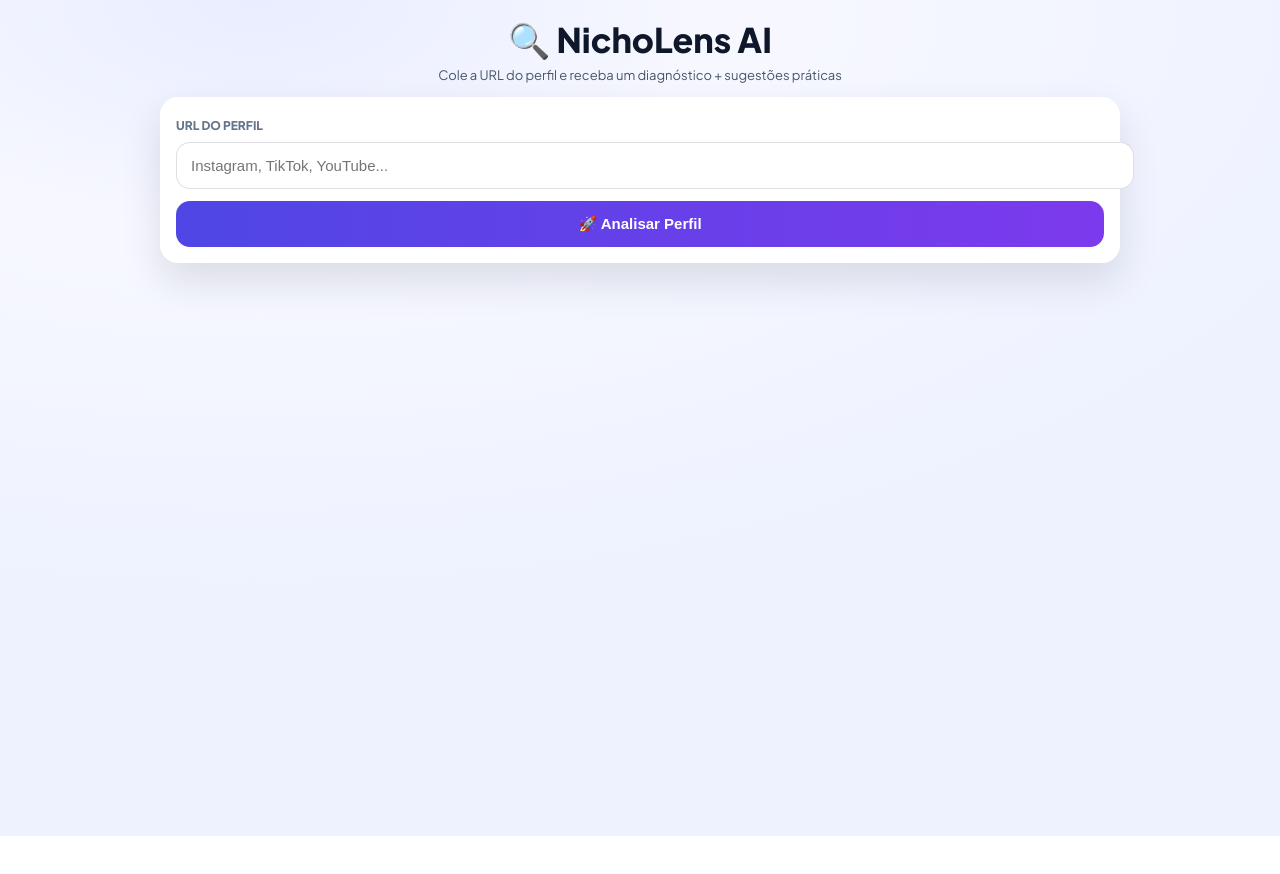
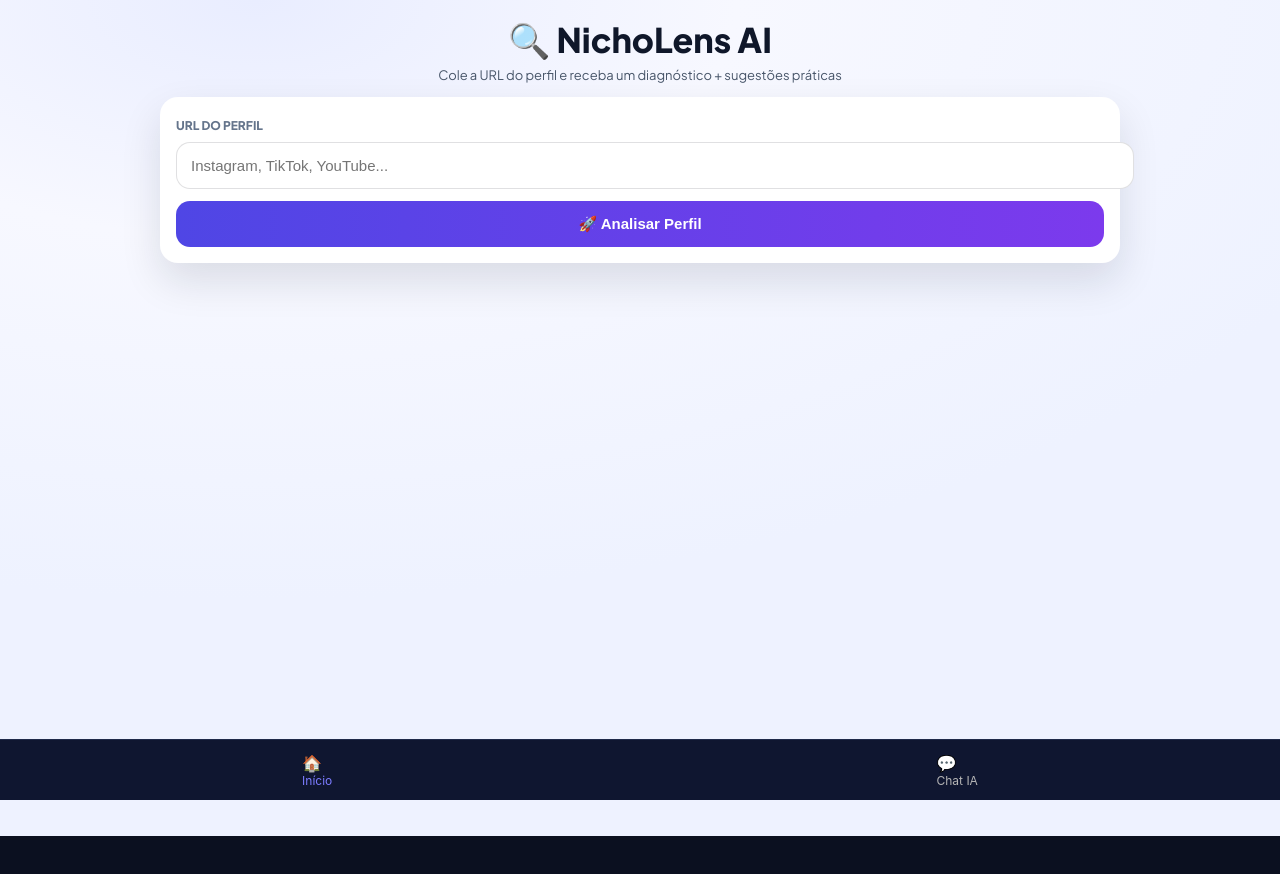
Before and after one commit to robinbrasil008-del/App---NichoLens-AI, a Next.js app: page / in a window 1280 px wide. Shown: the top 874 px of the page. Before the commit the page ends 836 px from the top, so only its background shows below. Built offline with nearby package versions, Linux system fonts and the light colour scheme.

Commit message:
Update layout.js

```diff
--- a/app/(tabs)/layout.js
+++ b/app/(tabs)/layout.js
@@ -1,10 +1,58 @@
 "use client";
 
+import Link from "next/link";
+import { usePathname } from "next/navigation";
+
 export default function Layout({ children }) {
+  const pathname = usePathname();
+
+  const isActive = (path) =>
+    pathname === path ? "#7c7cff" : "#b5b5b5";
+
   return (
-    <html>
-      <body style={{ margin: 0 }}>
-        {children}
+    <html lang="pt-BR">
+      <body
+        style={{
+          margin: 0,
+          background: "#0b1020",
+          color: "#ffffff",
+          fontFamily: "Inter, system-ui, Arial, sans-serif",
+          minHeight: "100vh",
+          display: "flex",
+          flexDirection: "column",
+        }}
+      >
+        {/* Conteúdo */}
+        <main style={{ flex: 1, paddingBottom: 70 }}>
+          {children}
+        </main>
+
+        {/* Barra inferior (abas) */}
+        <nav
+          style={{
+            position: "fixed",
+            bottom: 0,
+            left: 0,
+            right: 0,
+            height: 60,
+            background: "#0f1630",
+            borderTop: "1px solid #1f2a4a",
+            display: "flex",
+            justifyContent: "space-around",
+            alignItems: "center",
+          }}
+        >
+          <Link href="/" style={{ textDecoration: "none", color: isActive("/") }}>
+            🏠 <div style={{ fontSize: 12 }}>Início</div>
+          </Link>
+
+          <Link
+            href="/chat"
+            style={{ textDecoration: "none", color: isActive("/chat") }}
+          >
+            💬 <div style={{ fontSize: 12 }}>Chat IA</div>
+          </Link>
+        </nav>
       </body>
     </html>
   );
```
